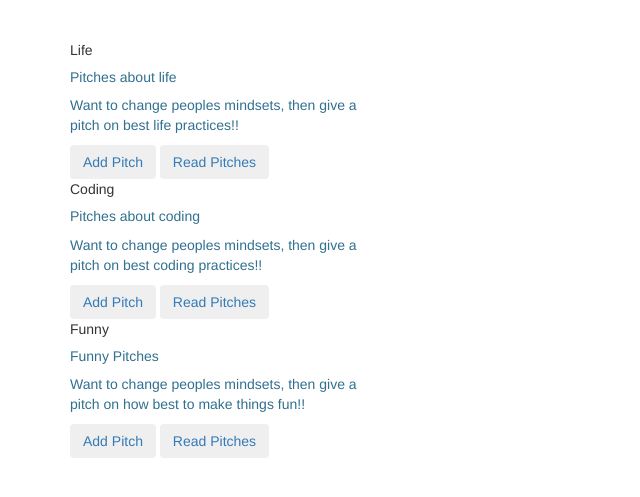
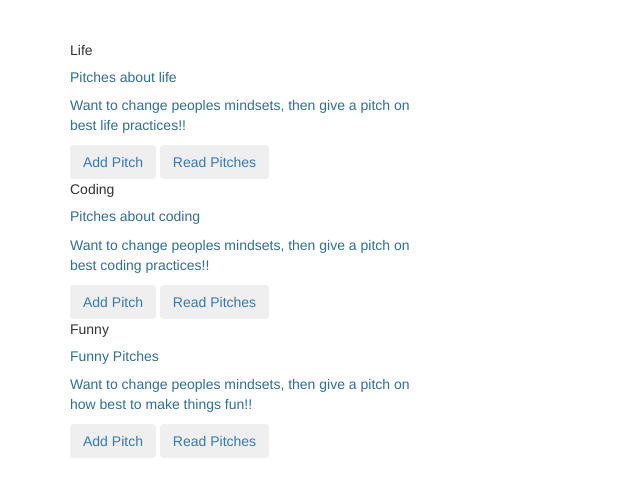
Before and after one commit to Eddychase/peech, a Flask app: page / in a window 1280 px wide. Shown: the part 72-569 px from the top of the page, without its empty margins (0-640 px from the left). Run offline with Flask 2, Linux system fonts and the light colour scheme; some libraries are stand-ins or nearby versions.

Commit message:
Merge branch 'master' of https://github.com/emdeechege/peech

```diff
--- /dev/null
+++ b/app/static/css/index.css
@@ -0,0 +1,3 @@
+.container {
+  align-items: center;
+}
--- a/app/templates/categories.html
+++ b/app/templates/categories.html
@@ -11,6 +11,7 @@
   {% block content %}
   <br>
   <br>
+  <button type="button" class="btn btn-outline-primary"><a href="../pitch/">Add Pitch</a></button>
   <div class="container">
     <div class="card-columns">
       {% for category in category %}
--- a/app/templates/index.html
+++ b/app/templates/index.html
@@ -1,13 +1,13 @@
 {% extends 'base.html'%}
-
+{% block styles%} {{ super() }}
+<link rel="stylesheet" href="{{url_for('static',filename='css/index.css')}}"> {% endblock %}
 {% block content %}
 
 <body>
   <br>
   <div class="container">
     <div class="card-groups">
-      <!-- <div class="card"> -->
-        <div class="card border-info mb-3" style="max-width: 30rem;">
+      <div class="card border-info mb-3" style="max-width: 35rem;">
         <div class="card-header">Life</div>
         <div class="card-body text-info">
           <h5 class="card-title">Pitches about life</h5>
@@ -17,7 +17,7 @@
         </div>
       </div>
 
-        <div class="card border-info mb-3" style="max-width: 30rem;">
+      <div class="card border-info mb-3" style="max-width: 35rem;">
         <div class="card-header">Coding</div>
         <div class="card-body text-info">
           <h5 class="card-title">Pitches about coding</h5>
@@ -27,7 +27,7 @@
         </div>
       </div>
 
-        <div class="card border-info mb-3" style="max-width: 30rem;">
+      <div class="card border-info mb-3" style="max-width: 35rem;">
         <div class="card-header">Funny</div>
         <div class="card-body text-info">
           <h5 class="card-title">Funny Pitches</h5>
--- a/manage.py
+++ b/manage.py
@@ -4,7 +4,7 @@ from  flask_migrate import Migrate, MigrateCommand
 from app.models import User, Pitches, Comments
 
 
-app = create_app('development')
+app = create_app('production')
 
 
 
```
Lines whose indentation alone changed are shown as unchanged.
